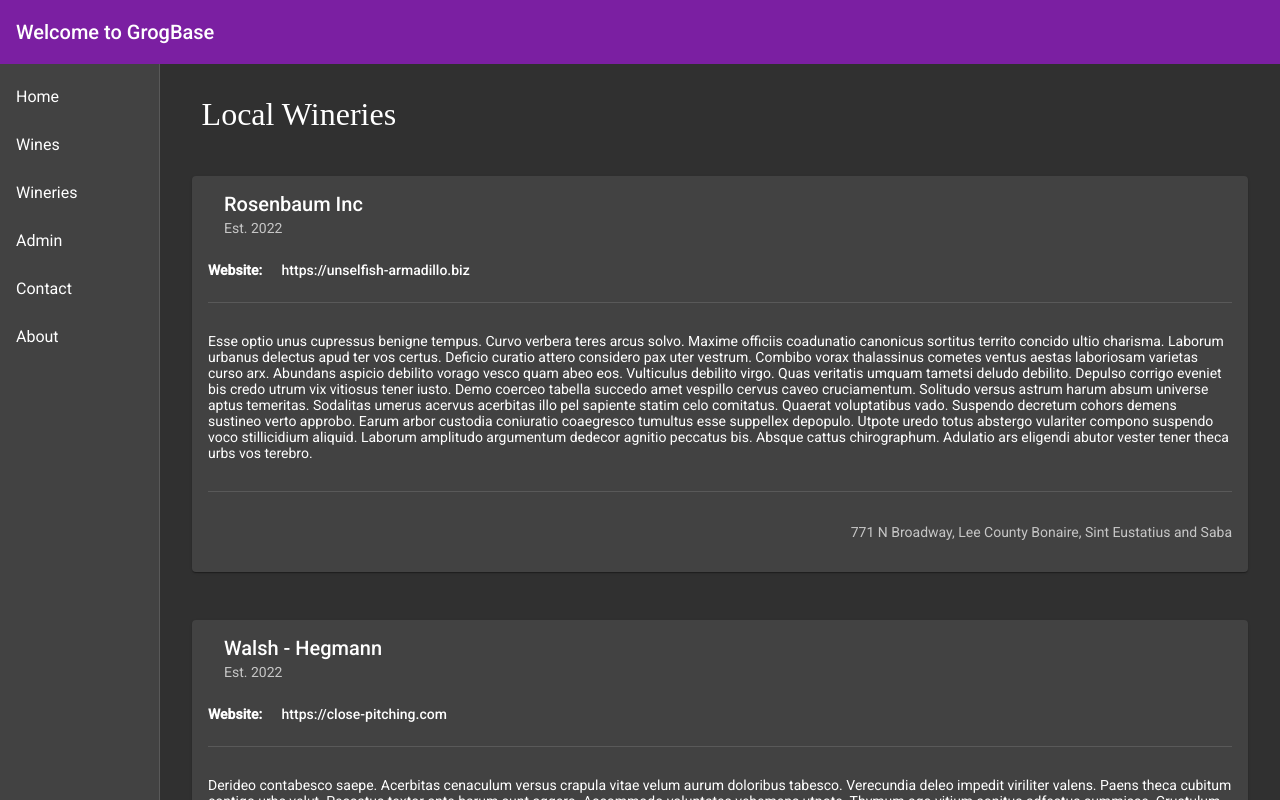
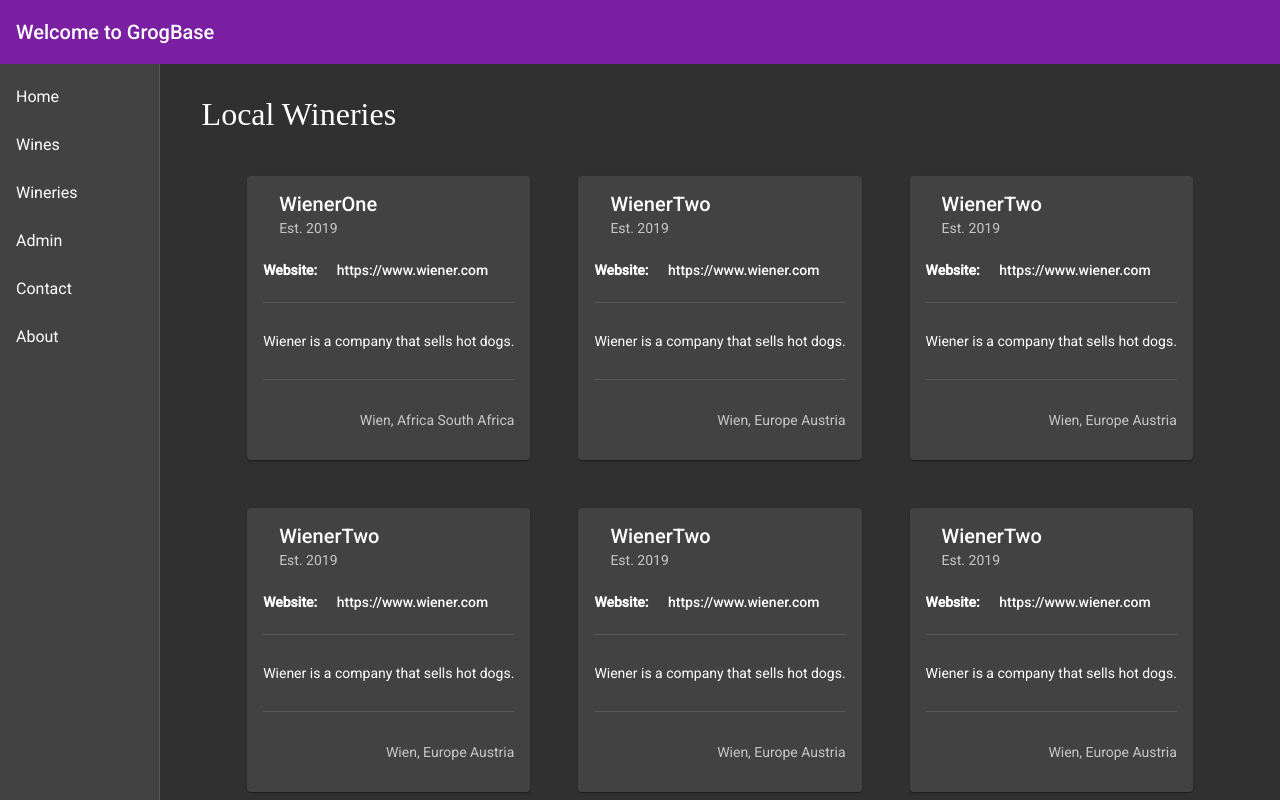
Before and after one commit to PeacefulCompany/GrogBase, an Angular app in the folder frontend/: page / in a window 1280 px wide. Shown: the top 800 px of the page. Built offline with nearby package versions, Linux system fonts and the light colour scheme.

Commit message:
Remove Faker.js as it was causing problems on Windows machines

```diff
--- a/frontend/package.json
+++ b/frontend/package.json
@@ -28,7 +28,6 @@
     "@angular-devkit/build-angular": "~13.2.2",
     "@angular/cli": "~13.2.2",
     "@angular/compiler-cli": "~13.2.0",
-    "@faker-js/faker": "^8.0.2",
     "@types/jasmine": "~3.10.0",
     "@types/node": "^12.11.1",
     "jasmine-core": "~4.0.0",
--- a/frontend/src/app/_services/wine.service.ts
+++ b/frontend/src/app/_services/wine.service.ts
@@ -1,19 +1,138 @@
 import { Injectable } from '@angular/core';
-import { faker } from '@faker-js/faker';
 import { Observable, of } from 'rxjs';
 import { Options, Wine, WineType } from '../_types';
 
-function generateWine(): Wine {
-  return {
-    id: faker.number.int(),
-    name: faker.company.name(),
-    description: faker.lorem.paragraph(20),
-    type: faker.helpers.enumValue(WineType),
-    price: Number.parseFloat(faker.commerce.price()),
-    year: faker.date.past().getFullYear(),
-    winery: faker.number.int()
+const WINES: Wine[] = [
+  {
+    id: Math.floor(Math.random()*1000),
+    winery: Math.floor(Math.random() * 1000),
+    name: "x",
+    type: WineType.Red,
+    year: 1968,
+    price: 69,
+    "description": "x"
+  },{
+    id: Math.floor(Math.random()*1000),
+    winery: Math.floor(Math.random() * 1000),
+    name: "x",
+    type: WineType.Red,
+    year: 1968,
+    price: 69,
+    "description": "x"
+  },{
+    id: Math.floor(Math.random()*1000),
+    winery: Math.floor(Math.random() * 1000),
+    name: "x",
+    type: WineType.Red,
+    year: 1968,
+    price: 69,
+    "description": "x"
+  },{
+    id: Math.floor(Math.random()*1000),
+    winery: Math.floor(Math.random() * 1000),
+    name: "x",
+    type: WineType.Red,
+    year: 1968,
+    price: 69,
+    "description": "x"
+  },{
+    id: Math.floor(Math.random()*1000),
+    winery: Math.floor(Math.random() * 1000),
+    name: "x",
+    type: WineType.Red,
+    year: 1968,
+    price: 69,
+    "description": "x"
+  },{
+    id: Math.floor(Math.random()*1000),
+    winery: Math.floor(Math.random() * 1000),
+    name: "x",
+    type: WineType.Red,
+    year: 1968,
+    price: 69,
+    "description": "x"
+  },{
+    id: Math.floor(Math.random()*1000),
+    winery: Math.floor(Math.random() * 1000),
+    name: "x",
+    type: WineType.Red,
+    year: 1968,
+    price: 69,
+    "description": "x"
+  },{
+    id: Math.floor(Math.random()*1000),
+    winery: Math.floor(Math.random() * 1000),
+    name: "x",
+    type: WineType.Red,
+    year: 1968,
+    price: 69,
+    "description": "x"
+  },{
+    id: Math.floor(Math.random()*1000),
+    winery: Math.floor(Math.random() * 1000),
+    name: "x",
+    type: WineType.Red,
+    year: 1968,
+    price: 69,
+    "description": "x"
+  },{
+    id: Math.floor(Math.random()*1000),
+    winery: Math.floor(Math.random() * 1000),
+    name: "x",
+    type: WineType.Red,
+    year: 1968,
+    price: 69,
+    "description": "x"
+  },{
+    id: Math.floor(Math.random()*1000),
+    winery: Math.floor(Math.random() * 1000),
+    name: "x",
+    type: WineType.Red,
+    year: 1968,
+    price: 69,
+    "description": "x"
+  },{
+    id: Math.floor(Math.random()*1000),
+    winery: Math.floor(Math.random() * 1000),
+    name: "x",
+    type: WineType.Red,
+    year: 1968,
+    price: 69,
+    "description": "x"
+  },{
+    id: Math.floor(Math.random()*1000),
+    winery: Math.floor(Math.random() * 1000),
+    name: "x",
+    type: WineType.Red,
+    year: 1968,
+    price: 69,
+    "description": "x"
+  },{
+    id: Math.floor(Math.random()*1000),
+    winery: Math.floor(Math.random() * 1000),
+    name: "x",
+    type: WineType.Red,
+    year: 1968,
+    price: 69,
+    "description": "x"
+  },{
+    id: Math.floor(Math.random()*1000),
+    winery: Math.floor(Math.random() * 1000),
+    name: "x",
+    type: WineType.Red,
+    year: 1968,
+    price: 69,
+    "description": "x"
+  },{
+    id: Math.floor(Math.random()*1000),
+    winery: Math.floor(Math.random() * 1000),
+    name: "x",
+    type: WineType.Red,
+    year: 1968,
+    price: 69,
+    "description": "x"
   }
-}
+];
 @Injectable({
   providedIn: 'root'
 })
@@ -23,9 +142,7 @@ export class WineService {
 
   getAll(options?: Options<Wine>): Observable<Wine[]> {
 
-    let arr = faker.helpers.multiple(generateWine, {
-      count: 10
-    });
+    let arr = WINES;
     const sortBy = options?.sortBy;
     if(sortBy) arr = arr.sort((a, b) => {
       if(a[sortBy.key] < b[sortBy.key]) return -1;
@@ -44,9 +161,7 @@ export class WineService {
   }
 
   getTopWines(options?: Options<Wine>): Observable<Wine[]> {
-    let arr = faker.helpers.multiple(generateWine, {
-      count: 10
-    });
+    let arr = WINES;
     const sortBy = options?.sortBy;
     if(sortBy) arr = arr.sort((a, b) => {
       if(a[sortBy.key] < b[sortBy.key]) return -1;
--- a/frontend/src/app/_services/winery.service.ts
+++ b/frontend/src/app/_services/winery.service.ts
@@ -1,20 +1,89 @@
 import { Injectable } from '@angular/core';
 import { Observable, of } from 'rxjs';
 import { Options, SearchOptions, SortBy, Winery } from '../_types';
-import { faker } from "@faker-js/faker";
 
-function generateWinery(): Winery {
-  return {
-    id: faker.number.int(),
-    name: faker.company.name(),
-    description: faker.lorem.paragraph(20),
-    established: faker.date.past().getFullYear(),
-    location: faker.location.streetAddress(),
-    region: faker.location.county(),
-    country: faker.location.country(),
-    website: faker.internet.url()
-  }
-}
+const WINERIES: Winery[]  = [
+    {
+      id: Math.floor(Math.random() * 1000),
+      name: 'WienerOne',
+      established: 2019,
+      location: 'Wien',
+      country: 'South Africa',
+      region: 'Africa',
+      website: 'https://www.wiener.com',
+      description: 'Wiener is a company that sells hot dogs.'
+    },
+    {
+      id: Math.floor(Math.random() * 1000),
+      name: 'WienerTwo',
+      established: 2019,
+      location: 'Wien',
+      country: 'Austria',
+      region: 'Europe',
+      website: 'https://www.wiener.com',
+      description: 'Wiener is a company that sells hot dogs.'
+    },
+    {
+      id: Math.floor(Math.random() * 1000),
+      name: 'WienerTwo',
+      established: 2019,
+      location: 'Wien',
+      country: 'Austria',
+      region: 'Europe',
+      website: 'https://www.wiener.com',
+      description: 'Wiener is a company that sells hot dogs.'
+    },
+    {
+      id: Math.floor(Math.random() * 1000),
+      name: 'WienerTwo',
+      established: 2019,
+      location: 'Wien',
+      country: 'Austria',
+      region: 'Europe',
+      website: 'https://www.wiener.com',
+      description: 'Wiener is a company that sells hot dogs.'
+    },
+    {
+      id: Math.floor(Math.random() * 1000),
+      name: 'WienerTwo',
+      established: 2019,
+      location: 'Wien',
+      country: 'Austria',
+      region: 'Europe',
+      website: 'https://www.wiener.com',
+      description: 'Wiener is a company that sells hot dogs.'
+    },
+    {
+      id: Math.floor(Math.random() * 1000),
+      name: 'WienerTwo',
+      established: 2019,
+      location: 'Wien',
+      country: 'Austria',
+      region: 'Europe',
+      website: 'https://www.wiener.com',
+      description: 'Wiener is a company that sells hot dogs.'
+    },
+    {
+      id: Math.floor(Math.random() * 1000),
+      name: 'WienerTwo',
+      established: 2019,
+      location: 'Wien',
+      country: 'Austria',
+      region: 'Europe',
+      website: 'https://www.wiener.com',
+      description: 'Wiener is a company that sells hot dogs.'
+    },
+    {
+      id: Math.floor(Math.random() * 1000),
+      name: 'WienerTwo',
+      established: 2019,
+      location: 'Wien',
+      country: 'Austria',
+      region: 'Europe',
+      website: 'https://www.wiener.com',
+      description: 'Wiener is a company that sells hot dogs.'
+    }
+   ];
 
 @Injectable({
   providedIn: 'root'
@@ -30,9 +99,7 @@ export class WineryService {
     * @return The array of wineries
     */
   getAll(options?: Options<Winery>): Observable<Winery[]> {
-    let arr = faker.helpers.multiple(generateWinery, {
-      count: 10
-    });
+    let arr = WINERIES;
     const sortBy = options?.sortBy;
     if(sortBy) arr = arr.sort((a, b) => {
       if(a[sortBy.key] < b[sortBy.key]) return -1;
@@ -68,17 +135,12 @@ export class WineryService {
     * @return The array of wineries
     */
   search(search: SearchOptions<Winery>, options?: Options<Winery>): Observable<Winery[]> {
-    let arr = faker.helpers.multiple(generateWinery, {
-      count: 10
-    });
-
+    let arr = WINERIES;
     return of(arr);
   }
 
   getTopWineries(options?: Options<Winery>): Observable<Winery[]> {
-    let arr = faker.helpers.multiple(generateWinery, {
-      count: 10
-    });
+    let arr = WINERIES;
     const sortBy = options?.sortBy;
     if(sortBy) arr = arr.sort((a, b) => {
       if(a[sortBy.key] < b[sortBy.key]) return -1;
```
Also changed, not shown: 1 other file (tests, documents, lock files or other folders).
